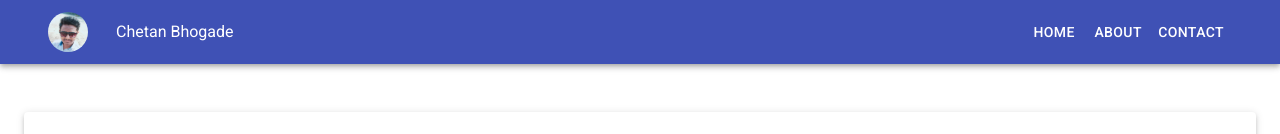
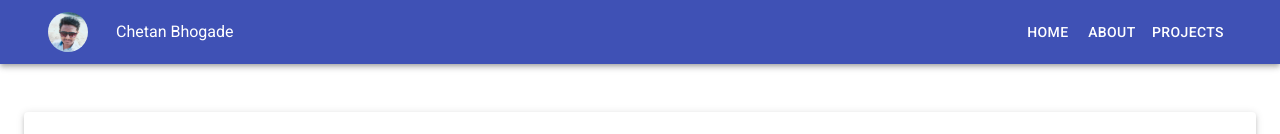
Before and after one commit to ChetanBhogade/portfolio, a React (Create React App) app: page / in a window 1280 px wide. Shown: the top 134 px of the page. Built offline with nearby package versions, Linux system fonts and the light colour scheme.

Commit message:
replacing contact link with projects link

```diff
--- a/src/Components/Navigation.js
+++ b/src/Components/Navigation.js
@@ -61,7 +61,7 @@ function Navigation() {
               </Button>
               <Button color="inherit">
                 <Link style={customStyle} to="/contact">
-                  Contact
+                  Projects
                 </Link>
               </Button>
             </Router>
```
